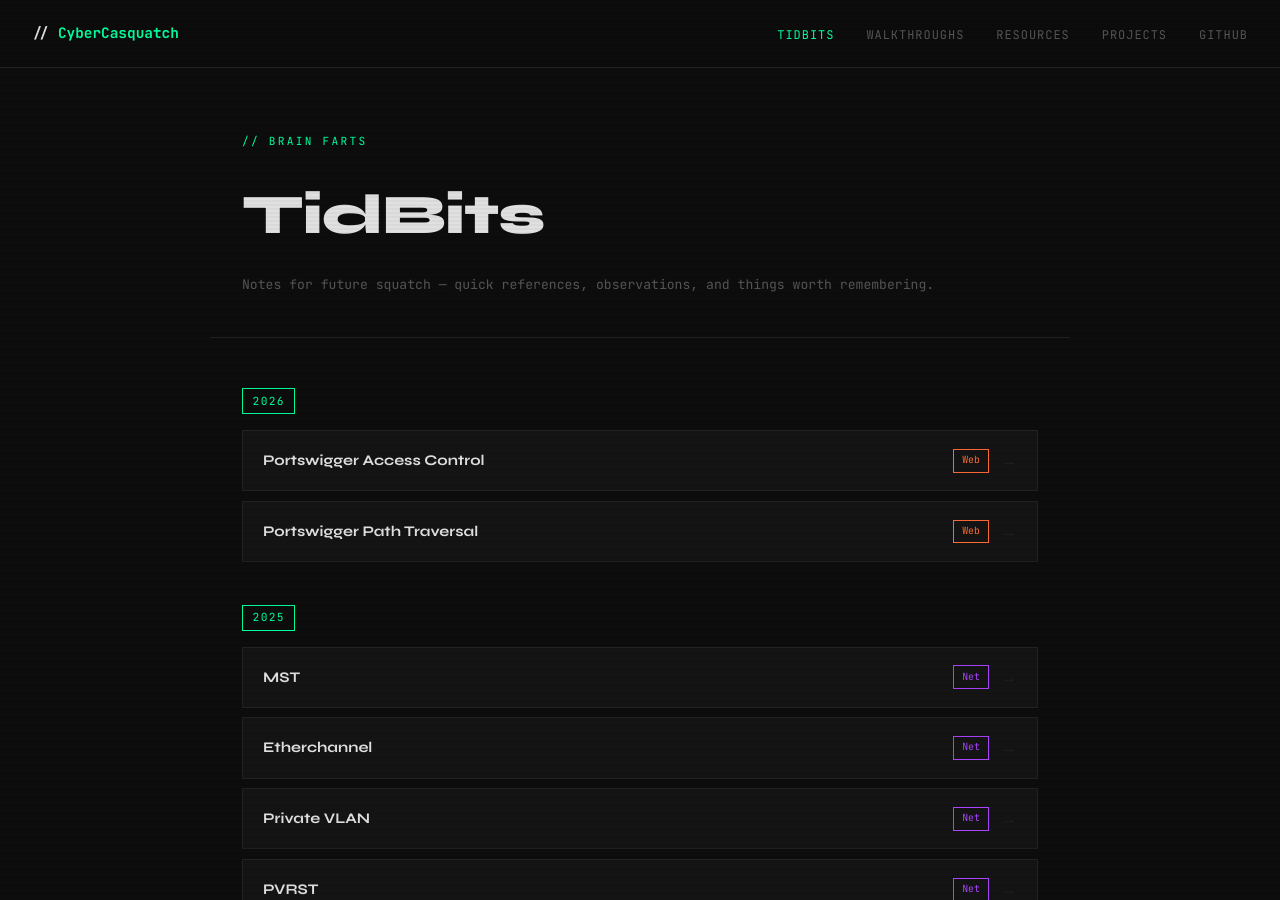
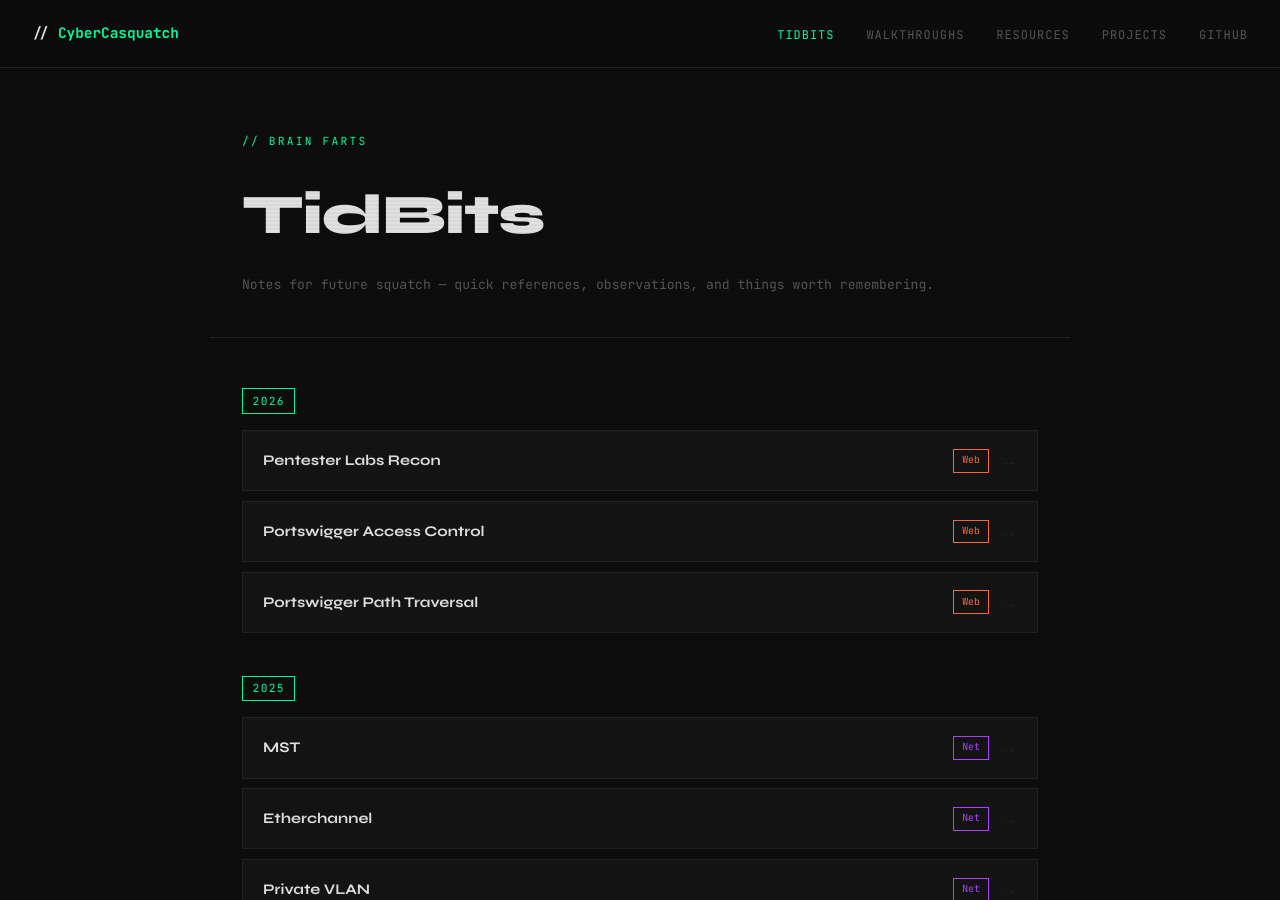
Before and after one commit to CyberCasquatch/cybercasquatch.github.io, a Jekyll site: the page TidBits-Main/index.html, which Jekyll copies as it is, in a window 1280 px wide and 900 px high. Built offline with Jekyll 4.4.1, drawn with Linux system fonts in a browser that asks for light colours.

Commit message:
Add Pentester Labs Recon post card to index.html

```diff
--- a/TidBits-Main/index.html
+++ b/TidBits-Main/index.html
@@ -86,6 +86,13 @@
 
   <div class="year-block">
     <div class="year-label">2026</div>
+    <a class="post-card" href="/PentesterLabsRecon/">
+      <div class="post-title">Pentester Labs Recon</div>
+      <div style="display:flex;align-items:center">
+        <span class="post-badge badge-web">Web</span>
+        <span class="arrow">→</span>
+      </div>
+    </a>
     <a class="post-card" href="/PortswiggerAccessControl/">
       <div class="post-title">Portswigger Access Control</div>
       <div style="display:flex;align-items:center">
```
